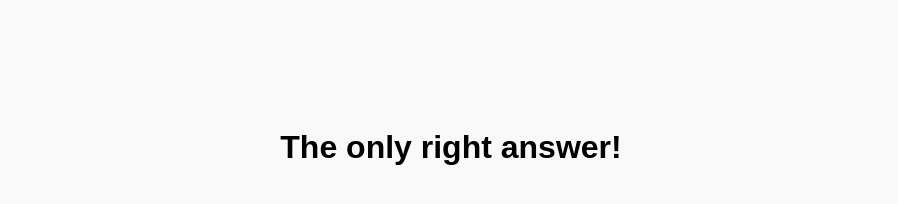
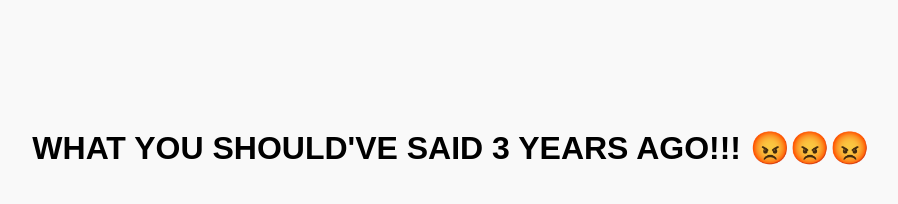
Before and after one commit to hmuneeb61/askAreeba, a plain HTML site: page index.html in a window 1280 px wide. Both pictures are taken after a click on the button "Yes". Shown: the whole page, without its empty margins (189-1087 px from the left). Drawn offline with Linux system fonts and the light colour scheme.

Commit message:
Update index.html

```diff
--- a/index.html
+++ b/index.html
@@ -57,7 +57,7 @@
     function showAnswer(choice) {
       if (choice === 'yes') {
         document.getElementById('message').style.display = 'block';
-        document.body.innerHTML = "<h1>The only right answer!</h1>";
+        document.body.innerHTML = "<h1>WHAT YOU SHOULD'VE SAID 3 YEARS AGO!!! 😡😡😡</h1>";
       }
     }
 
```
